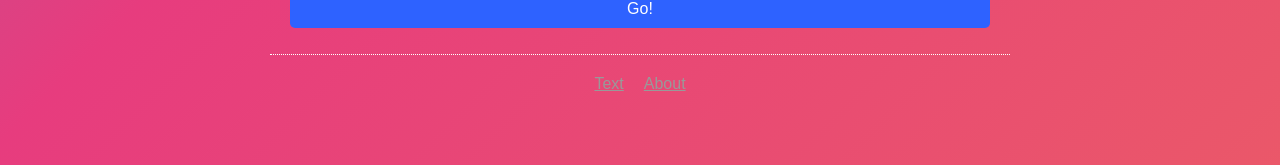
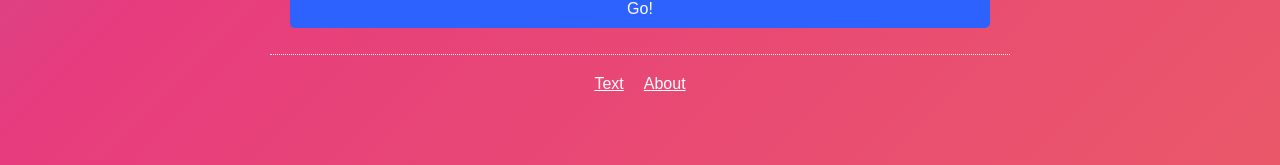
Before and after one commit to ghergen1/IM_BORED, a Next.js app: page / in a window 1280 px wide. Shown: the part 541-706 px from the top of the page. Built offline with nearby package versions, Linux system fonts and the light colour scheme.

Commit message:
Update global.css

```diff
--- a/styles/global.css
+++ b/styles/global.css
@@ -149,6 +149,6 @@ label, h1, h2 {
 }
 
 .footer a {
-  color: #999;
+  color: #ffffff;
   margin: 0 10px;
 }
```
